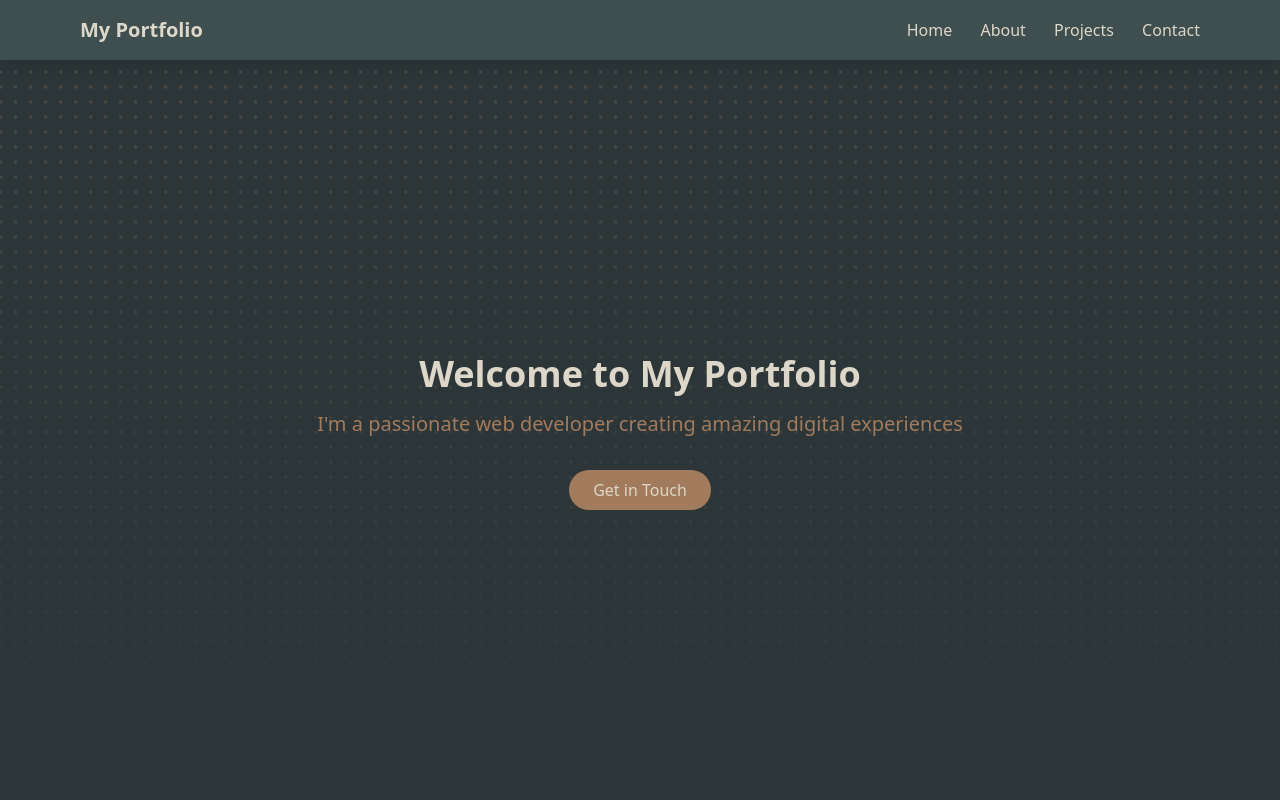
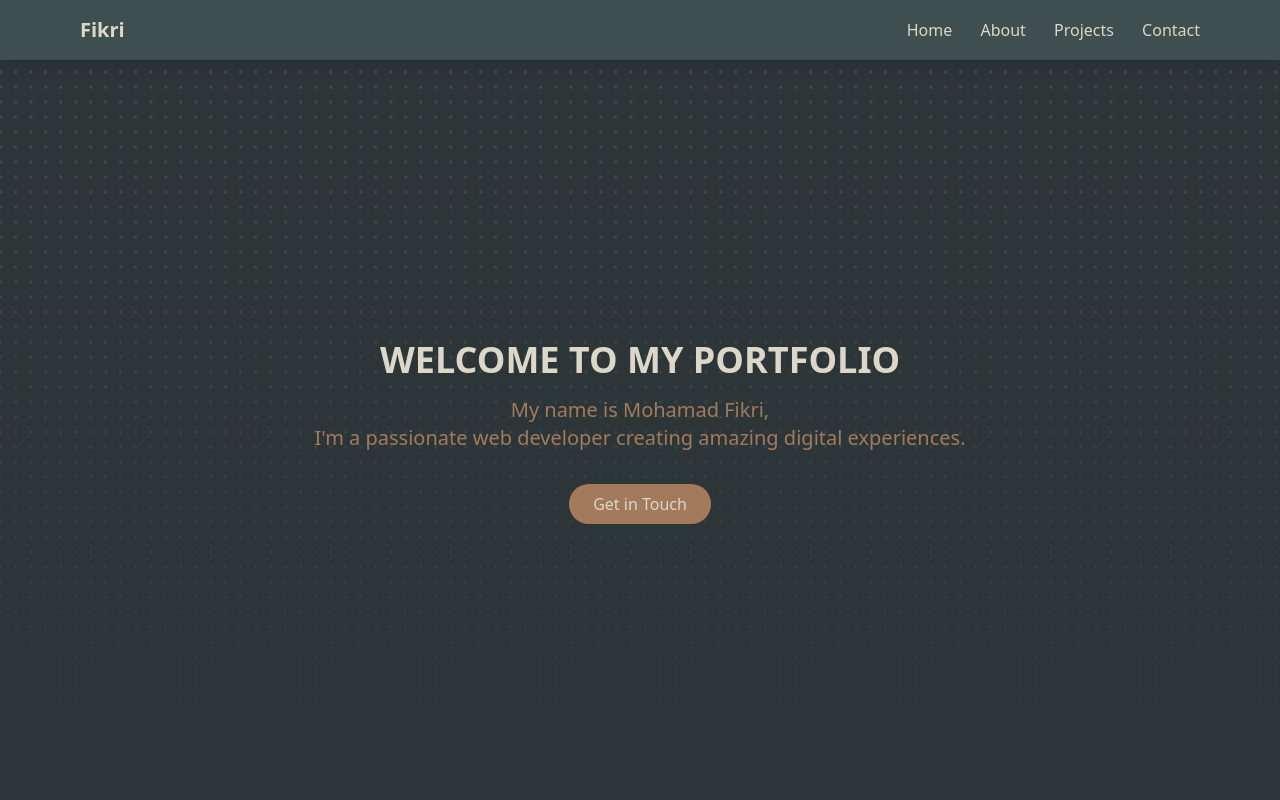
Before and after one commit to Fikkkkkkkkkk/portfolio, a plain HTML site: page index.html in a window 1280 px wide. Shown: the top 800 px of the page. Drawn offline with nearby package versions, Linux system fonts and the light colour scheme.

Commit message:
add social button, adjustment at home section

```diff
--- a/index.html
+++ b/index.html
@@ -13,7 +13,7 @@
 
 
     <link rel="stylesheet" href="https://cdnjs.cloudflare.com/ajax/libs/font-awesome/6.5.1/css/all.min.css">
-    <title>My Portfolio</title>
+    <title>Mohamad Fikri</title>
     <link rel="stylesheet" href="https://cdn.jsdelivr.net/npm/swiper@11/swiper-bundle.min.css" />
 
     <style>
@@ -122,7 +122,7 @@
         <div class="max-w-6xl mx-auto px-4">
             <div class="flex justify-between items-center py-4">
                 <div class="text-xl font-bold text-[#DCD7C9]">
-                    My Portfolio
+                    Fikri
                 </div>
                 <div class="space-x-6">
                     <a href="#home" class="text-[#DCD7C9] hover:text-[#A27B5C] transition-colors">Home</a>
@@ -141,8 +141,8 @@
         <div class="halftone-bg"></div>
         <!-- Add relative and z-10 to ensure content stays above the pattern -->
         <div class="max-w-6xl mx-auto px-4 text-center relative z-10">
-            <h1 class="text-4xl font-bold mb-4 text-[#DCD7C9]">Welcome to My Portfolio</h1>
-            <p class="text-xl mb-8 text-[#A27B5C]">I'm a passionate web developer creating amazing digital experiences</p>
+            <h1 class="text-4xl font-bold mb-4 text-[#DCD7C9]">WELCOME TO MY PORTFOLIO</h1>
+            <p class="text-xl mb-8 text-[#A27B5C]">My name is Mohamad Fikri, <br> I'm a passionate web developer creating amazing digital experiences.</p>
             <button class="bg-[#A27B5C] text-[#DCD7C9] hover:bg-[#3F4E4F] px-6 py-2 rounded-full transition-colors">
                 Get in Touch
             </button>
@@ -409,8 +409,15 @@
                     <a href="#" class="hover:text-[#A27B5C] transition-colors">
                         <i class="fab fa-twitter text-2xl"></i>
                     </a>
+                    <a href="#" class="hover:text-[#A27B5C] transition-colors">
+                        <i class="fab fa-instagram text-2xl"></i>
+                    </a>
+                    <a href="#" class="hover:text-[#A27B5C] transition-colors">
+                        <!-- Thread icon using Font Awesome -->
+                        <i class="fab fa-threads text-2xl"></i>
+                    </a>
                 </div>
-                <p>&copy; 2024 My Portfolio. All rights reserved.</p>
+                <p>&copy; 2024 Built by Fikri, assisted by Mr, AI. All rights reserved.</p>
             </div>
         </div>
     </footer>
```
